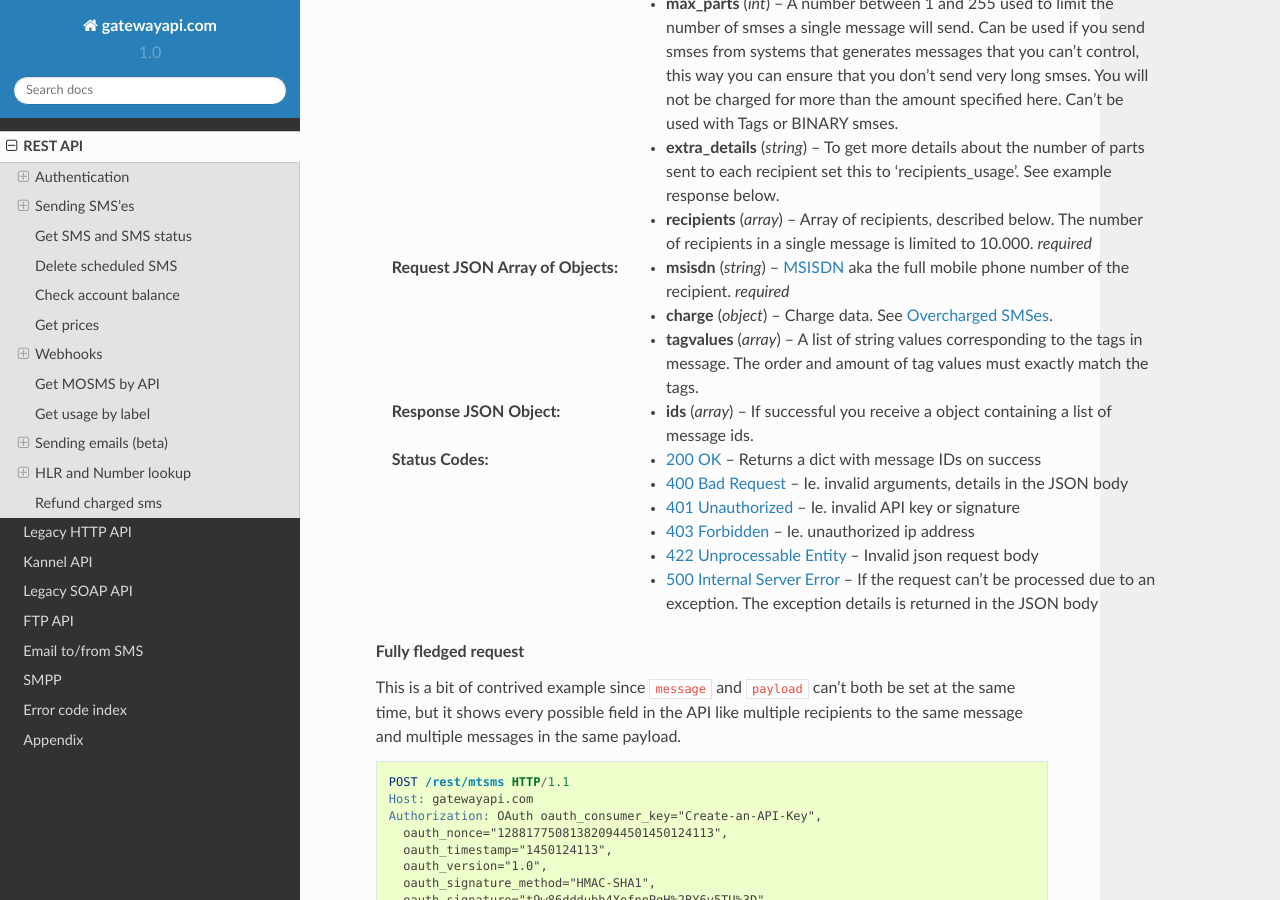
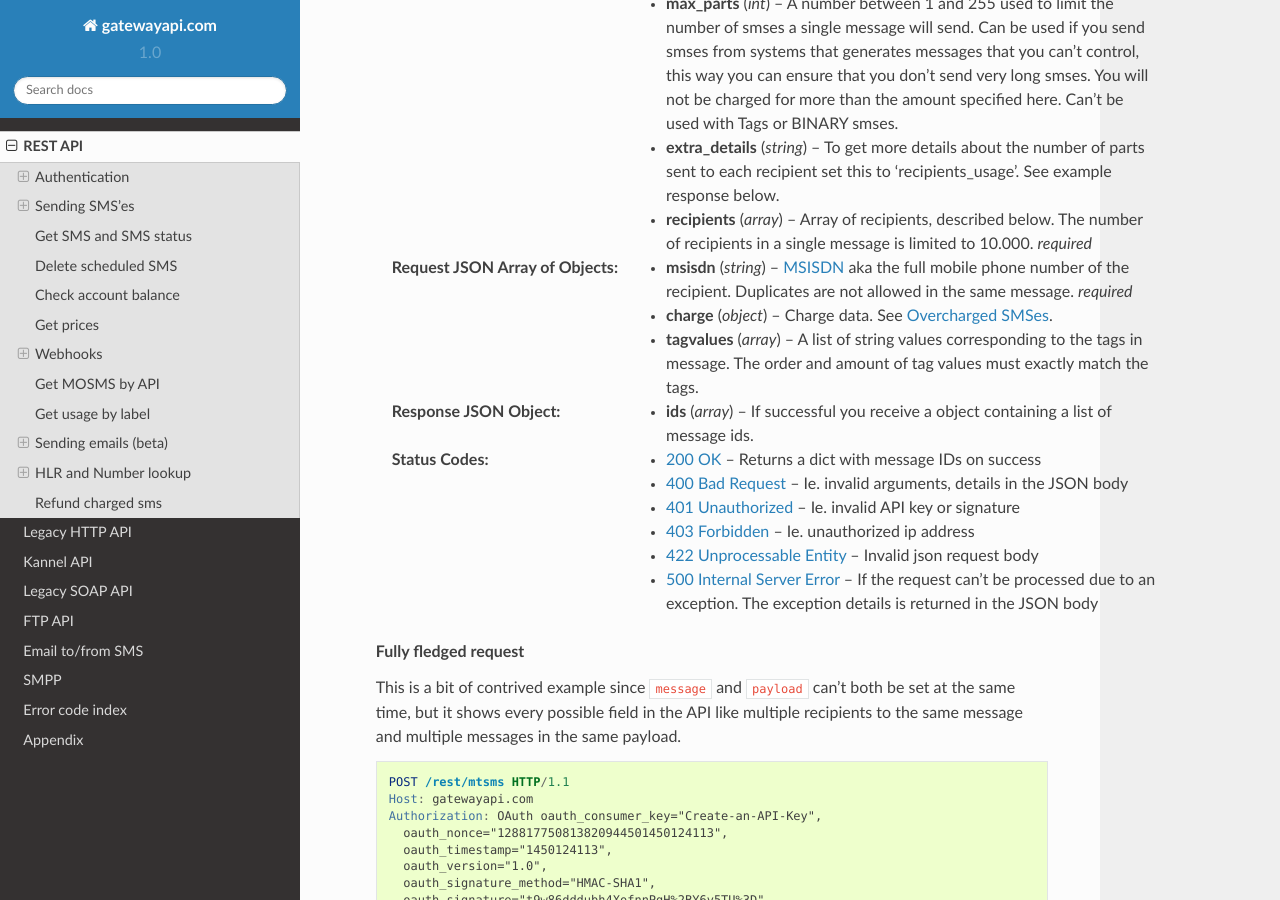
Before and after one commit to onlinecity/gatewayapi-docs, a Sphinx documentation site: the page built from docs/rest.rst, in a window 1280 px wide and 900 px high, scrolled down 12331 px. Built offline with Sphinx 7.4.7 and the Read the Docs theme 2.0.0, drawn with Linux system fonts in a browser that asks for light colours.

Commit message:
Note about duplicates

```diff
--- a/docs/rest.rst
+++ b/docs/rest.rst
@@ -613,7 +613,7 @@
    :<json int max_parts: A number between 1 and 255 used to limit the number of smses a single message will send. Can be used if you send smses from systems that generates messages that you can't control, this way you can ensure that you don't send very long smses. You will not be charged for more than the amount specified here. Can't be used with Tags or BINARY smses.
    :<json string extra_details: To get more details about the number of parts sent to each recipient set this to 'recipients_usage'. See example response below.
    :<json array recipients: Array of recipients, described below. The number of recipients in a single message is limited to 10.000. *required*
-   :<jsonarr string msisdn: :term:`MSISDN` aka the full mobile phone number of the recipient. *required*
+   :<jsonarr string msisdn: :term:`MSISDN` aka the full mobile phone number of the recipient. Duplicates are not allowed in the same message. *required*
    :<jsonarr object charge: Charge data. See `Overcharged SMSes`_.
    :<jsonarr array tagvalues: A list of string values corresponding to the tags in message. The order and amount of tag values must exactly match the tags.
    :>json array ids: If successful you receive a object containing a list of message ids.
```
